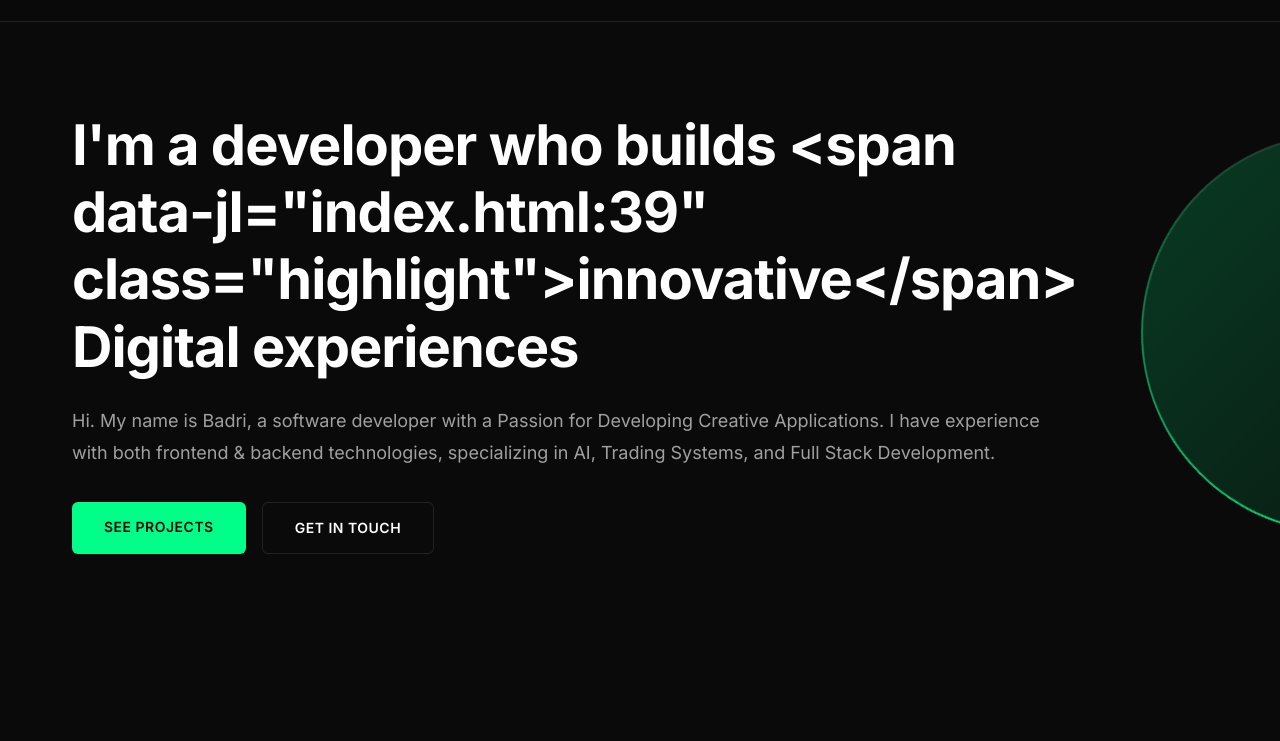
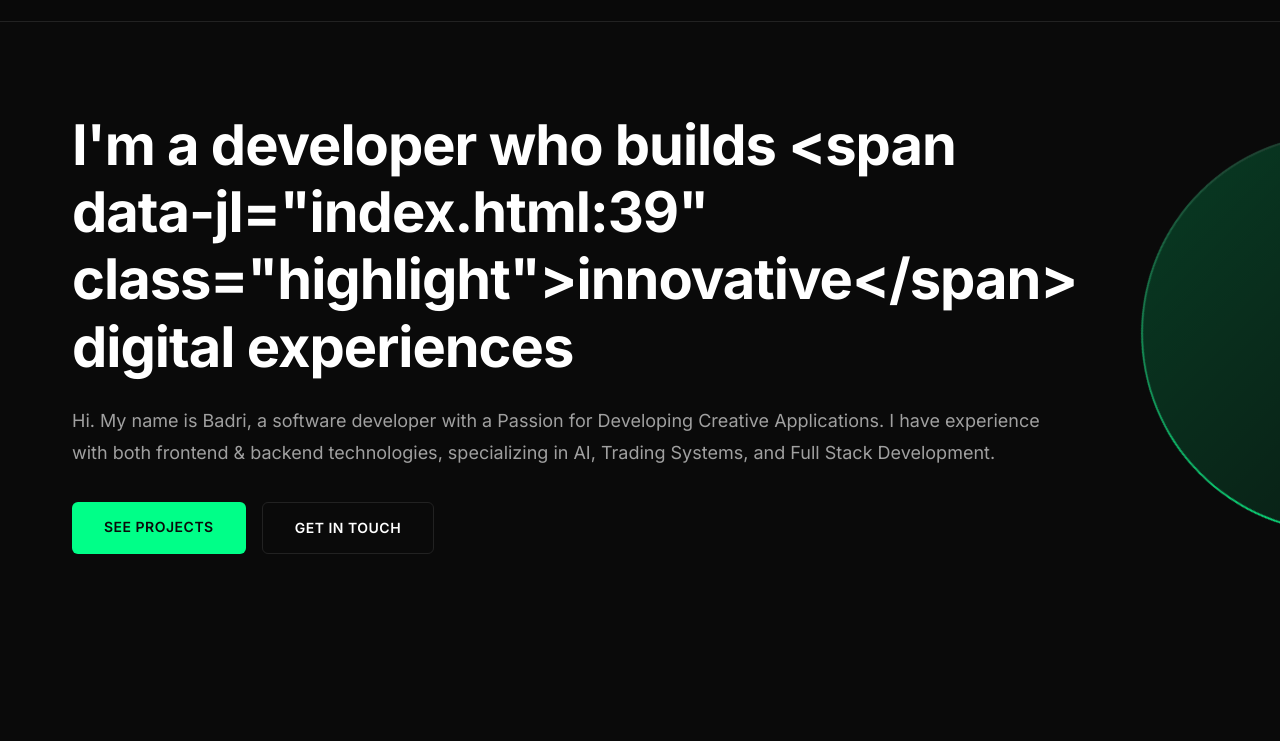
Before and after one commit to badrinagarjun/badrinagarjun.github.io, a plain HTML site: page index.html in a window 1280 px wide. Shown: the part 59-800 px from the top of the page. Drawn offline with Linux system fonts and the light colour scheme; some icons are missing.

Commit message:
Fix hero title capitalization and line breaks

```diff
--- a/index.html
+++ b/index.html
@@ -36,7 +36,7 @@
             <div class="hero-content">
                 <div class="hero-text">
                     <h1 class="hero-title">
-                        I'm a developer who builds <span class="highlight">innovative</span> Digital experiences
+                        I'm a developer who builds <span class="highlight">innovative</span> digital experiences
                     </h1>
                     <p class="hero-description">
                         Hi. My name is Badri, a software developer with a Passion for Developing Creative Applications.
```
